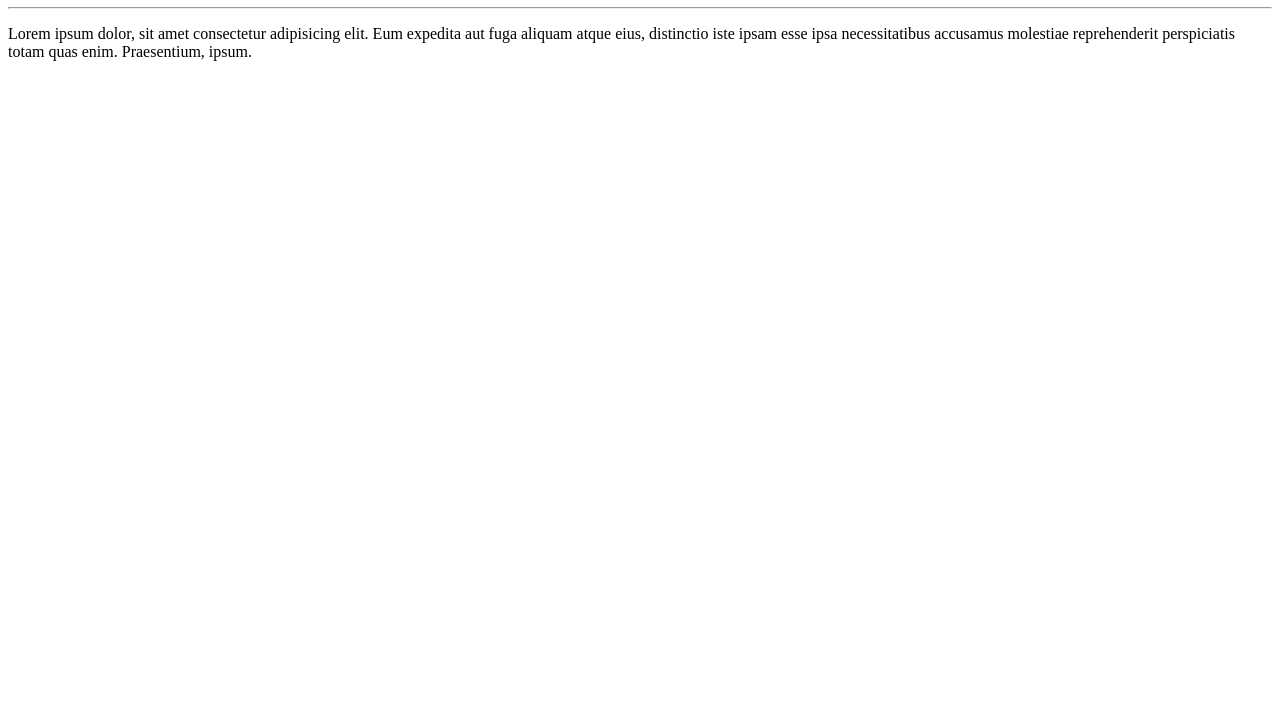
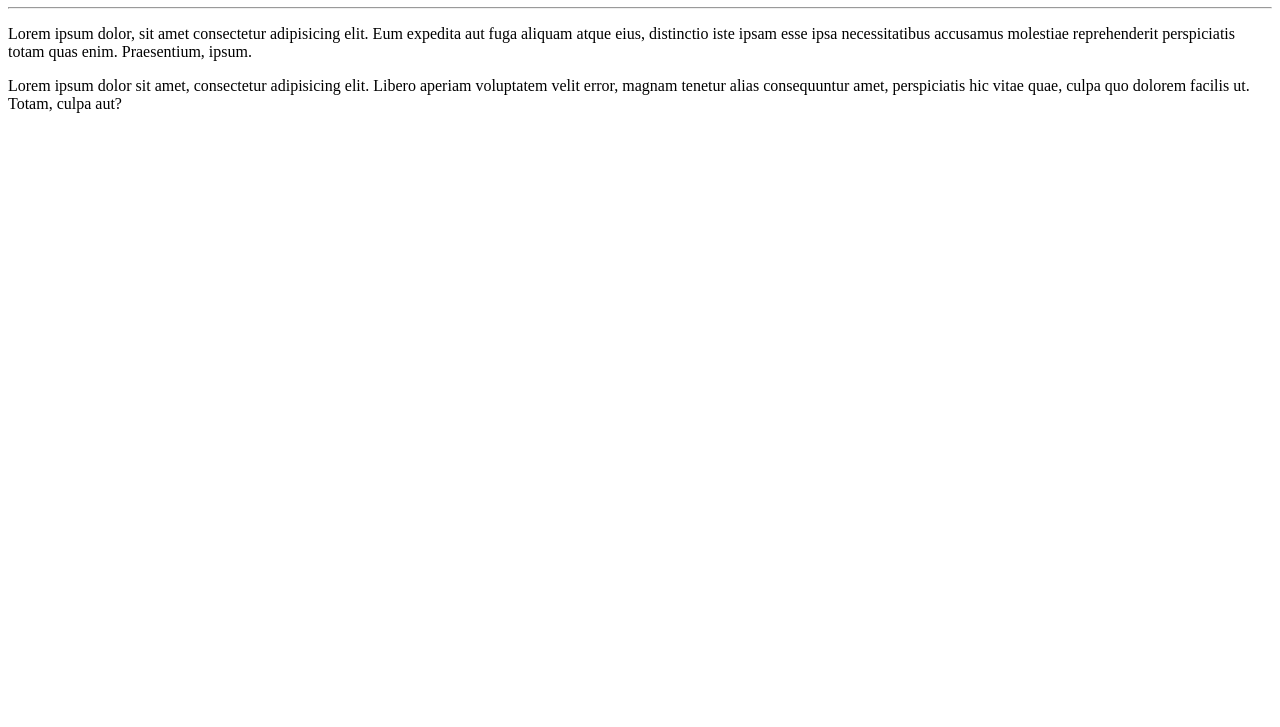
Before and after one commit to SegatoNeto/ProjetoPA, a plain HTML site: page Aplicativo/index.html in a window 1280 px wide. Shown: the part 73-800 px from the top of the page. Drawn offline with Linux system fonts and the light colour scheme.

Commit message:
add paragrafo

```diff
--- a/Aplicativo/index.html
+++ b/Aplicativo/index.html
@@ -10,5 +10,6 @@
     <h1>Olá Mundo</h1>
     <hr>
     <p>Lorem ipsum dolor, sit amet consectetur adipisicing elit. Eum expedita aut fuga aliquam atque eius, distinctio iste ipsam esse ipsa necessitatibus accusamus molestiae reprehenderit perspiciatis totam quas enim. Praesentium, ipsum.</p>
+    <p>Lorem ipsum dolor sit amet, consectetur adipisicing elit. Libero aperiam voluptatem velit error, magnam tenetur alias consequuntur amet, perspiciatis hic vitae quae, culpa quo dolorem facilis ut. Totam, culpa aut?</p>
 </body>
 </html>
```
